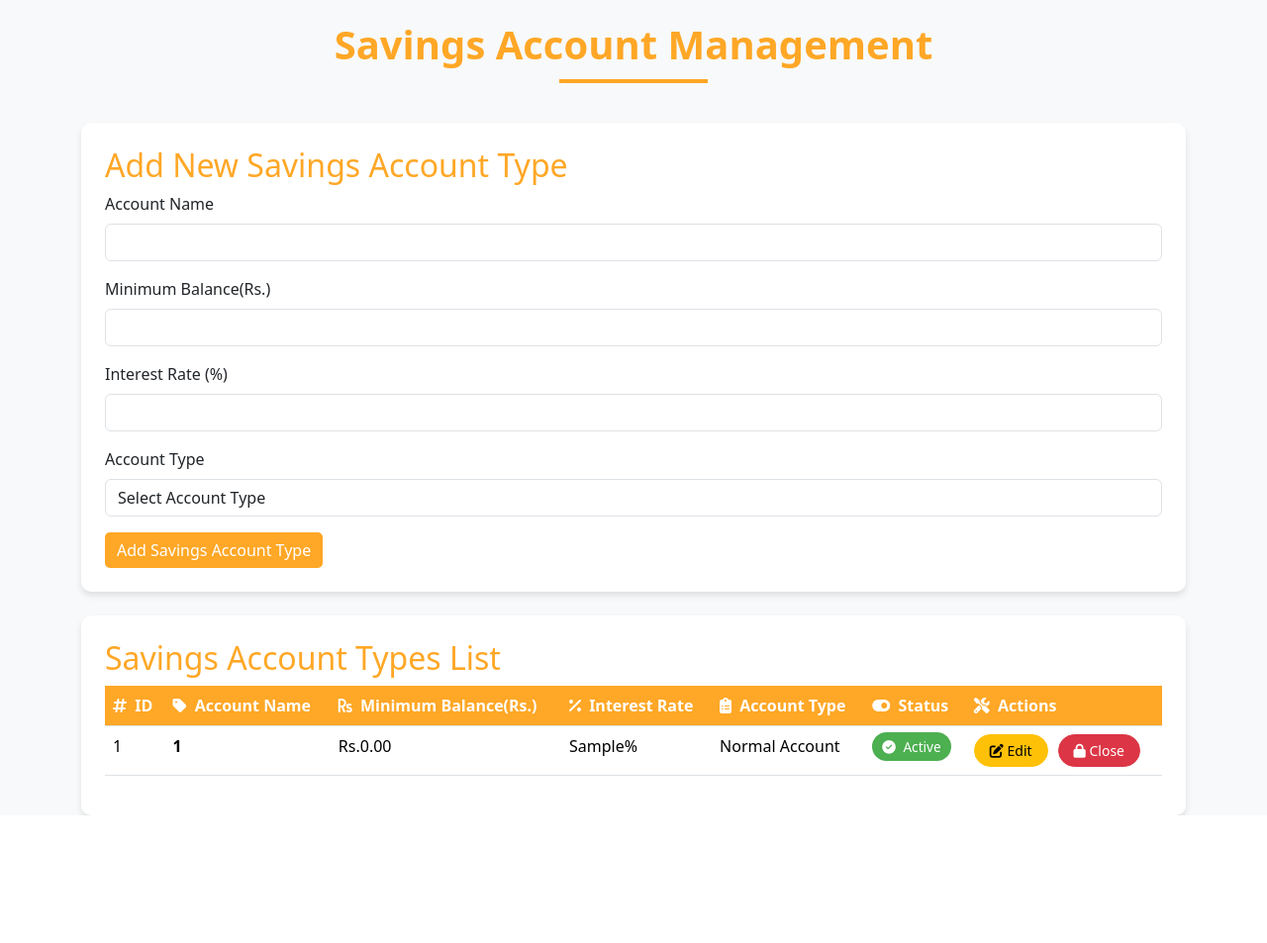
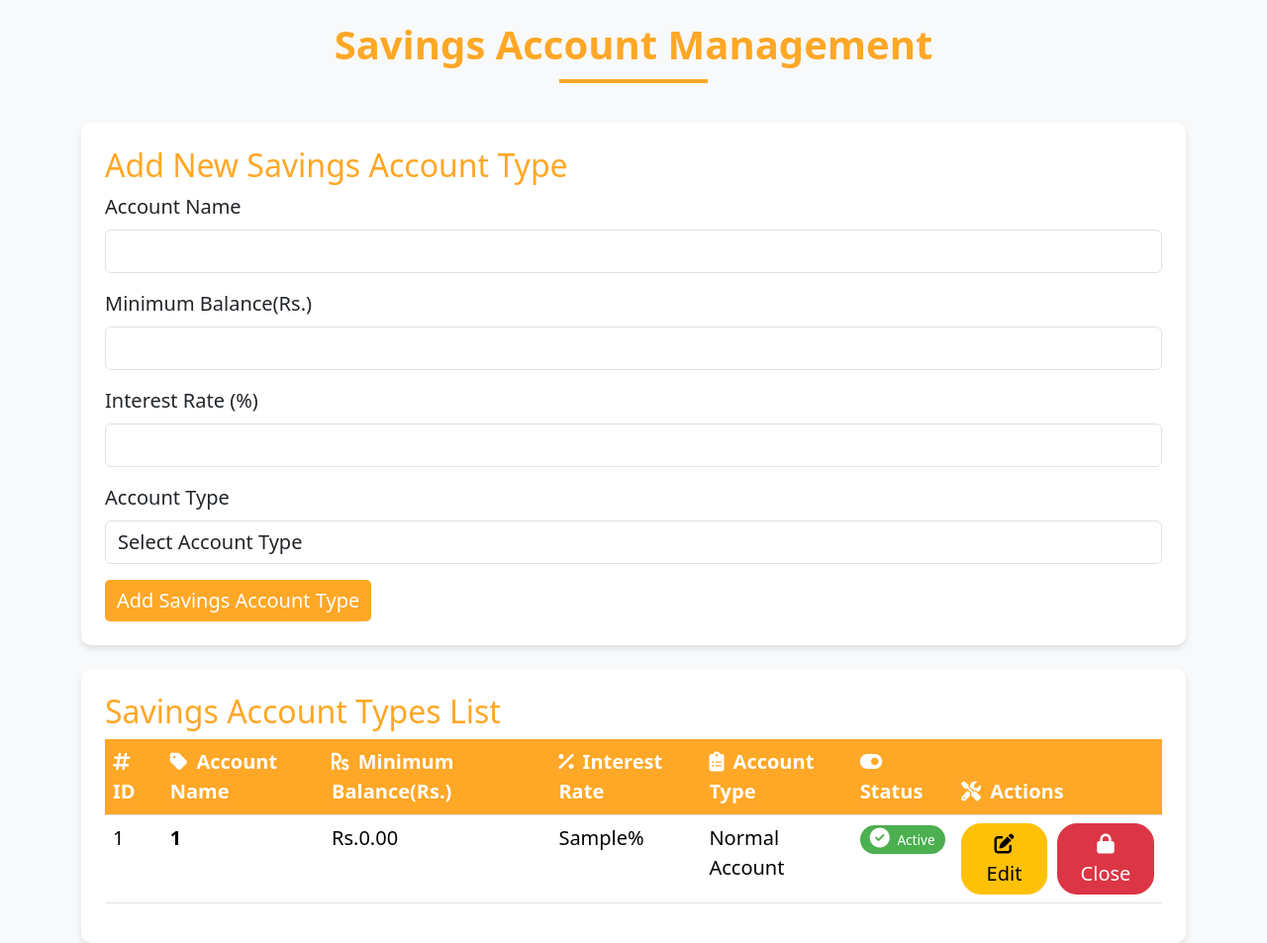
Before and after one commit to Chamodi524/Sarvodaya, a PHP site: page /Sarvodaya/savings_account_management.php in a window 1280 px wide. Shown: the part 229-1182 px from the top of the page at 99% size. Before the commit the page ends 1053 px from the top, so only its background shows below. Run offline with PHP 8.4, Linux system fonts and the light colour scheme; tables that the repository leaves empty or names only in its code hold one stand-in row (values such as "Sample post").

Commit message:
Increased font size

```diff
--- a/Sarvodaya/savings_account_management.php
+++ b/Sarvodaya/savings_account_management.php
@@ -142,27 +142,27 @@ $result = $conn->query("SELECT * FROM savings_account_types");
             <h2 style="color: #ffa726;">Add New Savings Account Type</h2>
             <form action="add_savings_account.php" method="POST">
                 <div class="mb-3">
-                    <label for="account_name" class="form-label">Account Name</label>
-                    <input type="text" class="form-control" id="account_name" name="account_name" required>
+                    <label for="account_name" class="form-label" style="font-size: 20px;">Account Name</label>
+                    <input type="text" class="form-control" id="account_name" style="font-size: 20px;" name="account_name" required>
                 </div>
                 <div class="mb-3">
-                    <label for="minimum_balance" class="form-label">Minimum Balance(Rs.)</label>
-                    <input type="number" class="form-control" id="minimum_balance" name="minimum_balance" step="0.01" required>
+                    <label for="minimum_balance" class="form-label" style="font-size: 20px;">Minimum Balance(Rs.)</label>
+                    <input type="number" class="form-control" id="minimum_balance" style="font-size: 20px;" name="minimum_balance" step="0.01" required>
                 </div>
                 <div class="mb-3">
-                    <label for="interest_rate" class="form-label">Interest Rate (%)</label>
-                    <input type="number" class="form-control" id="interest_rate" name="interest_rate" step="0.01" required>
+                    <label for="interest_rate" class="form-label" style="font-size: 20px;">Interest Rate (%)</label>
+                    <input type="number" class="form-control" id="interest_rate" style="font-size: 20px;" name="interest_rate" step="0.01" required>
                 </div>
                 <div class="mb-3">
-                    <label for="detail_no" class="form-label">Account Type</label>
-                    <select class="form-control" id="detail_no" name="detail_no" required>
-                        <option value="">Select Account Type</option>
+                    <label for="detail_no" class="form-label" style="font-size: 20px;"style="font-size: 20px;">Account Type</label>
+                    <select class="form-control" id="detail_no" style="font-size: 20px;" name="detail_no" required>
+                        <option value="" style="font-size: 20px;">Select Account Type</option>
                         <option value="1">1.Child Related Account</option>
                         <option value="2">2.Normal Account</option>
                     </select>
                 </div>
 
-                <button type="submit" class="btn btn-custom">Add Savings Account Type</button>
+                <button type="submit" class="btn btn-custom" style="font-size: 20px;">Add Savings Account Type</button>
             </form>
         </div>
 
@@ -172,40 +172,40 @@ $result = $conn->query("SELECT * FROM savings_account_types");
             <table class="table table-custom">
                 <thead>
                     <tr>
-                        <th><i class="fas fa-hashtag me-1"></i> ID</th>
-                        <th><i class="fas fa-tag me-1"></i> Account Name</th>
-                        <th><i class="fas fa-rupee-sign me-1"></i> Minimum Balance(Rs.)</th>
-                        <th><i class="fas fa-percentage me-1"></i> Interest Rate</th>
-                        <th><i class="fas fa-clipboard-list me-1"></i> Account Type</th>
-                        <th><i class="fas fa-toggle-on me-1"></i> Status</th>
-                        <th><i class="fas fa-tools me-1"></i> Actions</th>
+                        <th style="font-size: 20px;"><i class="fas fa-hashtag me-1"></i> ID</th>
+                        <th style="font-size: 20px;"><i class="fas fa-tag me-1"></i> Account Name</th>
+                        <th style="font-size: 20px;"><i class="fas fa-rupee-sign me-1"></i> Minimum Balance(Rs.)</th>
+                        <th style="font-size: 20px;"><i class="fas fa-percentage me-1"></i> Interest Rate</th>
+                        <th style="font-size: 20px;"><i class="fas fa-clipboard-list me-1"></i> Account Type</th>
+                        <th style="font-size: 20px;"><i class="fas fa-toggle-on me-1"></i> Status</th>
+                        <th style="font-size: 20px;"><i class="fas fa-tools me-1"></i> Actions</th>
                     </tr>
                 </thead>
                 <tbody>
                     <?php while ($row = $result->fetch_assoc()): ?>
                         <tr>
-                            <td><?php echo $row['id']; ?></td>
-                            <td><strong><?php echo $row['account_name']; ?></strong></td>
-                            <td>Rs.<?php echo number_format($row['minimum_balance'], 2); ?></td>
-                            <td><?php echo $row['interest_rate']; ?>%</td>
-                            <td>
+                            <td style="font-size: 20px;"><?php echo $row['id']; ?></td>
+                            <td style="font-size: 20px;"style="font-size: 20px;"><strong><?php echo $row['account_name']; ?></strong></td>
+                            <td style="font-size: 20px;">Rs.<?php echo number_format($row['minimum_balance'], 2); ?></td>
+                            <td style="font-size: 20px;"><?php echo $row['interest_rate']; ?>%</td>
+                            <td style="font-size: 20px;">
                                 <?php
                                     echo ($row['detail_no'] == 1) ? 'Child Related Account' : 'Normal Account';
                                 ?>
                             </td>
-                            <td>
+                            <td style="font-size: 20px;">
                                 <?php if(isset($row['status']) && $row['status'] === 'closed'): ?>
-                                    <span class="status-closed"><i class="fas fa-lock me-1"></i> Closed</span>
+                                    <span class="status-closed"><i class="fas fa-lock me-1" style="font-size: 20px;"></i> Closed</span>
                                 <?php else: ?>
-                                    <span class="status-active"><i class="fas fa-check-circle me-1"></i> Active</span>
+                                    <span class="status-active"><i class="fas fa-check-circle me-1" style="font-size: 20px;"></i> Active</span>
                                 <?php endif; ?>
                             </td>
-                            <td>
+                            <td style="font-size: 20px;">
                                 <div class="action-buttons">
-                                    <a href="edit_savings_account.php?id=<?php echo $row['id']; ?>" class="btn btn-sm btn-warning">
-                                        <i class="fas fa-edit"></i> Edit
+                                    <a href="edit_savings_account.php?id=<?php echo $row['id']; ?>" class="btn btn-sm btn-warning" style="font-size: 20px;">
+                                        <i class="fas fa-edit" style="font-size: 20px;"></i> Edit
                                     </a>
-                                    <a href="toggle_savings_status.php?id=<?php echo $row['id']; ?>&status=<?php echo isset($row['status']) && $row['status'] === 'active' ? 'closed' : 'active'; ?>" class="btn btn-sm <?php echo isset($row['status']) && $row['status'] === 'active' ? 'btn-danger' : 'btn-success'; ?>">
+                                    <a href="toggle_savings_status.php?id=<?php echo $row['id']; ?>&status=<?php echo isset($row['status']) && $row['status'] === 'active' ? 'closed' : 'active'; ?>" class="btn btn-sm <?php echo isset($row['status']) && $row['status'] === 'active' ? 'btn-danger' : 'btn-success'; ?>" style="font-size: 20px;">
                                         <i class="fas fa-<?php echo isset($row['status']) && $row['status'] === 'active' ? 'lock' : 'unlock'; ?>"></i>
                                         <?php echo isset($row['status']) && $row['status'] === 'active' ? 'Close' : 'Activate'; ?>
                                     </a>
```
Also changed, not shown: Sarvodaya/edit_savings_account.php (+20 -20 lines), Sarvodaya/receipt_management.php (+8 -8 lines).
